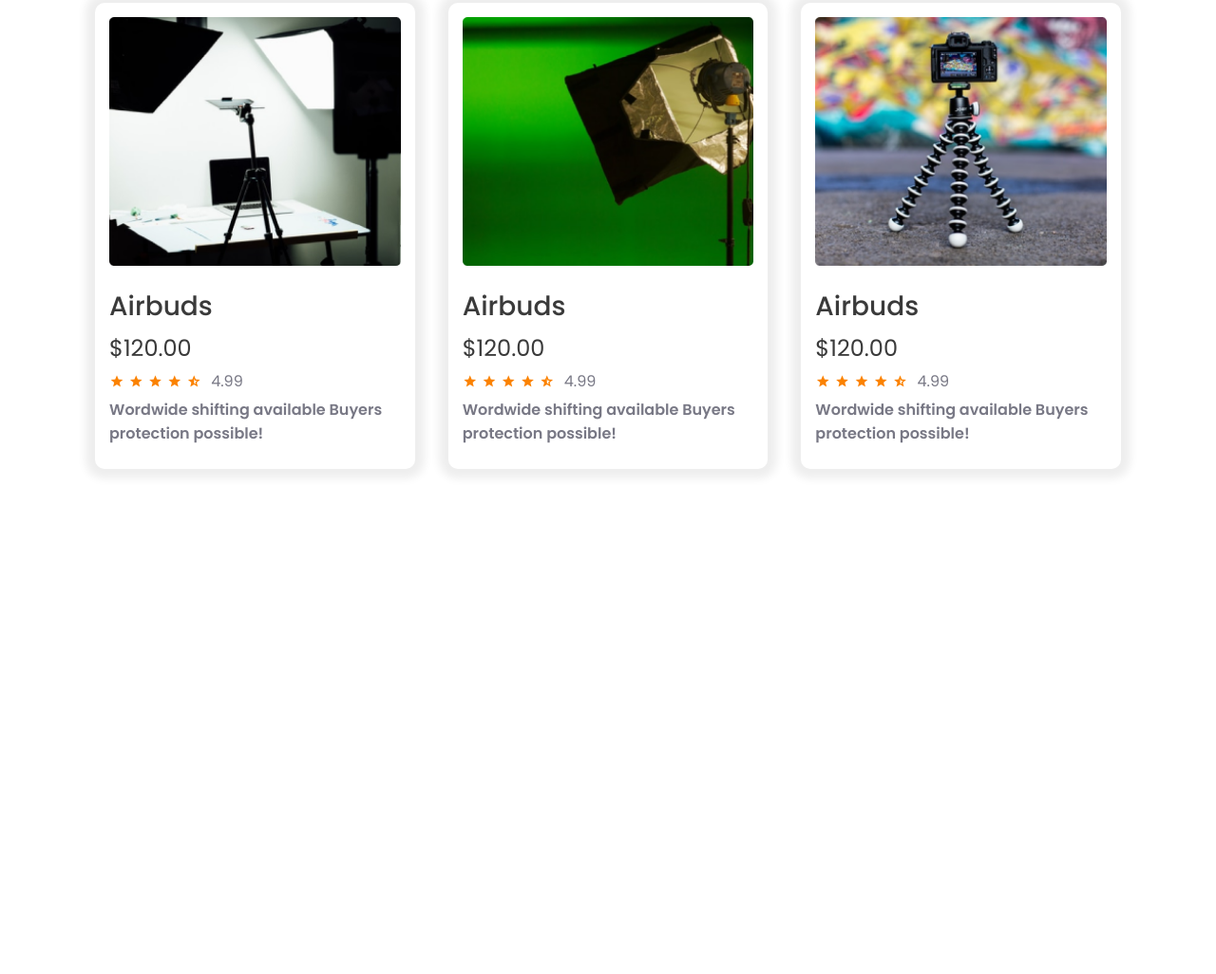
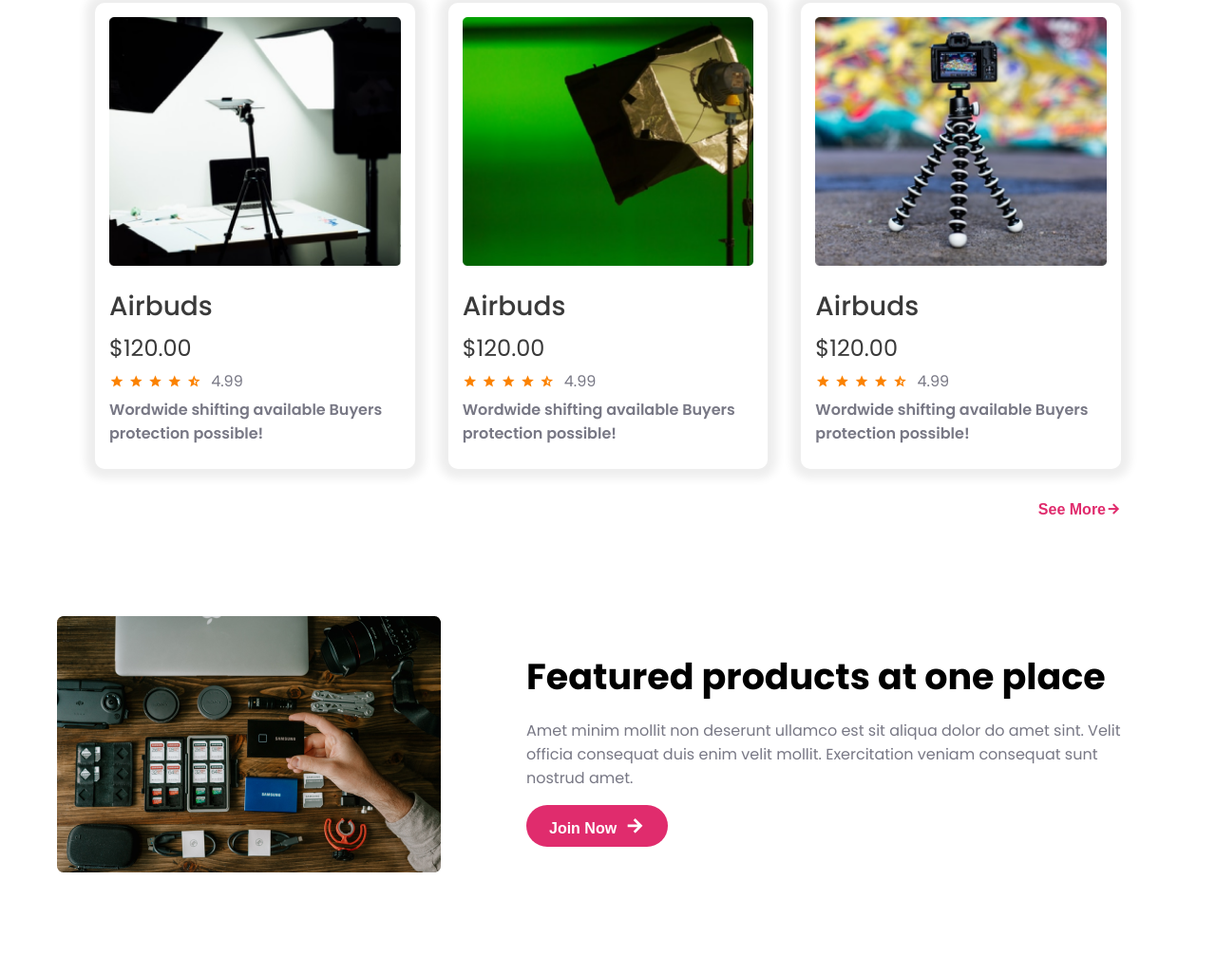
Before and after one commit to hellomaruf/Influencers-product-web, a plain HTML site: page index.html in a window 1280 px wide. Shown: the part 2145-3171 px from the top of the page at 95% size. Before the commit the page ends 2669 px from the top, so only its background shows below. Drawn offline with nearby package versions, Linux system fonts and the light colour scheme.

Commit message:
finished features section with responsive

```diff
--- a/index.html
+++ b/index.html
@@ -74,7 +74,7 @@
         <hr />
       </div>
     </section>
-<!-- popular section -->
+    <!-- popular section -->
     <section class="popular-collection">
       <div class="collection-container">
         <div class="collection-content">
@@ -280,6 +280,31 @@
             </div>
           </div>
         </div>
+        <div class="see-more-btn">
+          <button class="see-more">
+            See More<i class="ri-arrow-right-line"></i>
+          </button>
+        </div>
+      </div>
+    </section>
+
+    <!-- features section -->
+    <section class="features-section">
+      <div class="feature-container">
+        <div class="feature-content">
+          <div class="left-img">
+            <img src="images/gear.png" alt="" srcset="" />
+          </div>
+          <div class="right-content">
+            <h1>Featured products at one place</h1>
+            <p>
+              Amet minim mollit non deserunt ullamco est sit aliqua dolor do
+              amet sint. Velit officia consequat duis enim velit mollit.
+              Exercitation veniam consequat sunt nostrud amet.
+            </p>
+            <button class="primary-btn">Join Now<i class="ri-arrow-right-line"></i></button>
+          </div>
+        </div>
       </div>
     </section>
   </body>
--- a/style.css
+++ b/style.css
@@ -119,7 +119,6 @@ body {
   padding: 0 30px;
   margin: 0 auto;
 }
-
 .cards {
   display: grid;
   grid-template-columns: repeat(3, 1fr);
@@ -166,8 +165,43 @@ body {
   color: var(--p-color);
   font-weight: 600;
   padding: 5px 0 25px 0;
+}
+.see-more {
+  color: var(--main-color);
+  font-size: 16px;
+  font-weight: 600;
+  background: none;
+  border: none;
+}
+.see-more-btn {
+  text-align: right;
+}
 
+/* features section */
+.features-section {
+  width: 100%;
 }
+.feature-container {
+  max-width: 1200px;
+  margin: 0 auto;
+  padding: 100px 20px;
+}
+.feature-container .feature-content {
+  display: flex;
+  align-items: center;
+}
+.feature-content .right-content {
+  padding-left: 90px;
+}
+.feature-content .right-content p {
+  padding: 16px 0;
+  color: var(--p-color);
+  font-size: 16px;
+}
+.feature-content .right-content h1 {
+  font-size: 38px;
+}
+
 /* Responsive for mobile device */
 @media (max-width: 576px) {
   /* Hero and nav section */
@@ -199,6 +233,16 @@ body {
   .right-img img {
     width: 350px;
   }
+  .hero-container {
+    padding: 30px 30px;
+  }
+  .right-img img {
+    order: 1;
+    padding-bottom: 30px;
+  }
+  .left-content {
+    order: 2;
+  }
 
   /* Sponsers Section */
   .sponser-container .sponser-content {
@@ -211,14 +255,31 @@ body {
   }
 
   /* popular section */
-  .cards{
+  .cards {
     grid-template-columns: repeat(1, 1fr);
     padding: 0 30px;
   }
   .cards .card {
     height: auto;
   }
+  .see-more-btn {
+    text-align: center;
+    padding: 20px 0;
+  }
 
+  /* features section */
+  .feature-container .feature-content {
+    flex-direction: column;
+  }
+  .feature-content .right-content {
+    padding: 20px 30px;
+  }
+  .feature-content .right-content {
+    text-align: center;
+}
+.feature-content .right-content h1 {
+  font-size: 24px;
+}
 }
 
 /* Responsive for Medium device */
@@ -248,8 +309,20 @@ body {
   }
 
   /* Popular card section */
-  .cards{
+  .cards {
     grid-template-columns: repeat(2, 1fr);
     margin: 0 30px;
   }
+  .see-more-btn {
+    text-align: center;
+    padding: 20px 0;
+  }
+  /* features section */
+  .feature-container .feature-content {
+    flex-direction: column;
+    text-align: center;
 }
+.feature-content .right-content {
+  padding: 15px 20px;
+}
+}
```
